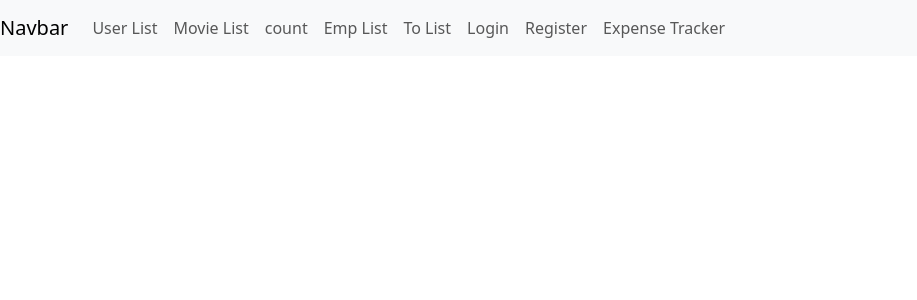
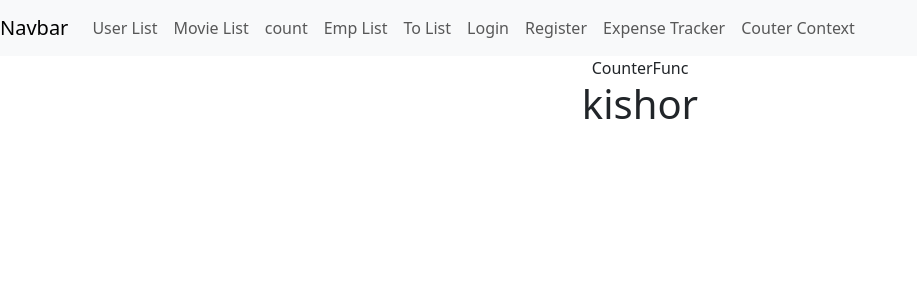
Before and after one commit to Vaibhavi7499/React-API-Call--learn, a React (Create React App) app: page /counter-context in a window 1280 px wide. Shown: the top 300 px of the page, without its empty margins (0-917 px from the left). Built offline with nearby package versions, Linux system fonts and the light colour scheme.

Commit message:
Context API

```diff
--- a/src/App.js
+++ b/src/App.js
@@ -10,6 +10,7 @@ import TodoList from './components/TodoList';
 import Login from './components/Login';
 import Register from './components/Register';
 import ExpenseTracker from './components/ExpenseTracker';
+import CounterFunc from './components/CounterFunc';
 
 function App() {
   return (
@@ -27,6 +28,7 @@ function App() {
         <Route path='/login' element={<Login/>}/>
         <Route path='/register' element={<Register/>}/>
         <Route path='/expense-tracker' element={<ExpenseTracker/>}/>
+        <Route path='/counter-context' element={<CounterFunc/>}/>
       </Routes>
       </BrowserRouter>
     </div>
--- /dev/null
+++ b/src/components/CounterFunc.js
@@ -0,0 +1,14 @@
+import React, { useContext } from 'react'
+import counterContext from '../context/CounterContext'
+
+const CounterFunc = () => {
+    const data = useContext(counterContext)
+    console.log(data)
+  return (
+    <div>CounterFunc
+        <h1>{data.name}</h1>
+    </div>
+  )
+}
+
+export default CounterFunc
--- a/src/components/Layout.js
+++ b/src/components/Layout.js
@@ -36,6 +36,9 @@ class Layout extends Component {
       <li class="nav-item">
       <Link className="nav-link" to="/expense-tracker">Expense Tracker</Link>
       </li>
+      <li class="nav-item">
+      <Link className="nav-link" to="/counter-context">Couter Context </Link>
+      </li>
     </ul>
   </div>
 </nav>
--- /dev/null
+++ b/src/context/CounterContext.js
@@ -0,0 +1,4 @@
+import { createContext } from "react";
+
+const counterContext = createContext();
+export default counterContext
--- a/src/index.js
+++ b/src/index.js
@@ -4,11 +4,17 @@ import './index.css';
 import App from './App';
 import reportWebVitals from './reportWebVitals';
 import 'bootstrap/dist/css/bootstrap.min.css';
+import counterContext from './context/CounterContext';
 
 const root = ReactDOM.createRoot(document.getElementById('root'));
+let user = {
+  name:"kishor"
+}
 root.render(
   <React.StrictMode>
+    <counterContext.Provider value={user}>
     <App />
+    </counterContext.Provider >
   </React.StrictMode>
 );
 
```
